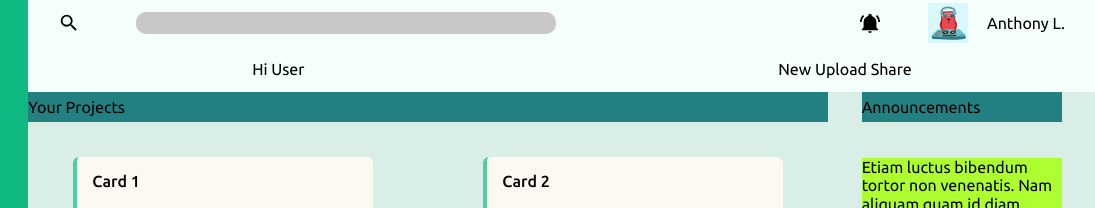
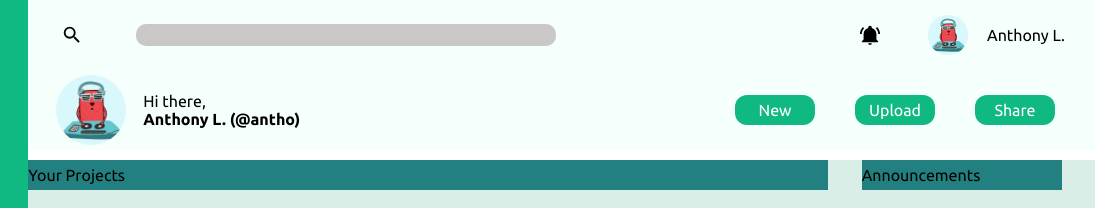
Before and after one commit to Zellrei/TOP_Admin_Dashboard, a plain HTML site: page index.html in a window 1280 px wide. Shown: the top 208 px of the page, 185-1280 px from the left. Drawn offline with Linux system fonts and the light colour scheme.

Commit message:
header bottom part done

```diff
--- a/index.html
+++ b/index.html
@@ -46,8 +46,19 @@
 
         </div>
         <div class="grid-content-header-bottom">
-          <div class="header-user-hi">Hi User</div>
-          <div class="header-menu">New Upload Share</div>
+          <div class="header-bottom-left">
+            <img src="img/profilepic.jpg" width="70px" height="70px" alt="User profile picture">
+            <div class="header-user-hi">
+              <div>Hi there,</div>
+              <div><b>Anthony L. (@antho)</b></div>
+            </div>
+          </div>
+          <div class="header-bottom-right">
+            <button>New</button>
+            <button>Upload</button>
+            <button>Share</button>
+          </div>
+
         </div>
       </div>
       <div class="grid-content-central">
--- a/styles.css
+++ b/styles.css
@@ -420,11 +420,6 @@ ul {
   margin-left: 30px;
 }
 
-.header-top-left img {
-  margin: 0px 0px;
-  border-radius: 50%;
-}
-
 .header-top-left input {
   background-color: rgb(202, 199, 199);
   border: none;
@@ -438,11 +433,16 @@ ul {
 
 .header-top-right {
   display: grid;
-  grid-template-columns: minmax(40px, 1fr) minmax(40px, 1fr) 1fr;
+  grid-template-columns: minmax(20px, 1fr) minmax(40px, 1fr) 1fr;
   margin-right: 30px;
   align-items: center;
   justify-self: end;
   justify-items: center;
+}
+
+.header-top-right img {
+  margin: 0px 0px;
+  border-radius: 50%;
 }
 
 
@@ -457,8 +457,8 @@ ul {
 .grid-content-header {
   display: grid;
 
-  grid-template-rows: 1fr 1fr;
-
+  grid-template-rows: 70px 80px;
+  margin-bottom: 10px;
 }
 
 
@@ -473,10 +473,39 @@ ul {
 .grid-content-header-bottom {
   background-color: var(--header-bg);
   display: grid;
-  grid-template-columns: repeat(auto-fit, minmax(200px,500px));
-  justify-content: space-between;
+  grid-template-columns: 1fr 1fr;
   align-items: center;
-  justify-items: center;
+  justify-items:stretch;
+
+}
+
+.header-bottom-left {
+  display: grid;
+  grid-template-columns: 90px 1fr;
+  align-items: center;
+  align-content: start;
+  justify-content: start;
+  margin-left: 25px;
+}
+
+.header-bottom-left img {
+  border-radius: 50%;
+
+}
+
+.header-bottom-right {
+  display: grid;
+  grid-template-columns: repeat(3, minmax(90px, 120px));
+  justify-content: end;
+}
+
+.header-bottom-right button {
+  background-color: var(--left-menu-bg);
+  color: white;
+  border: none;
+  border-radius: 12px;
+  height: 30px;
+  width: 80px;
 }
 
 .grid-content-central {
```
